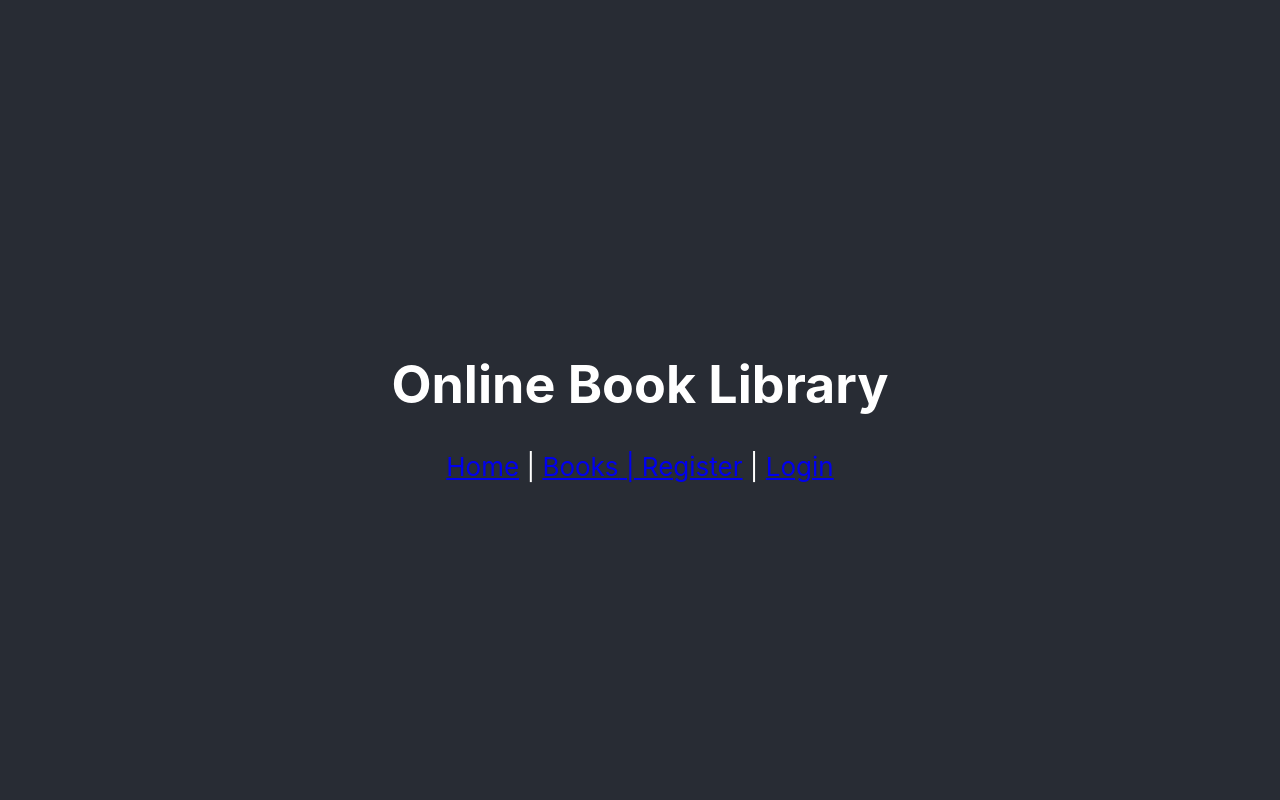
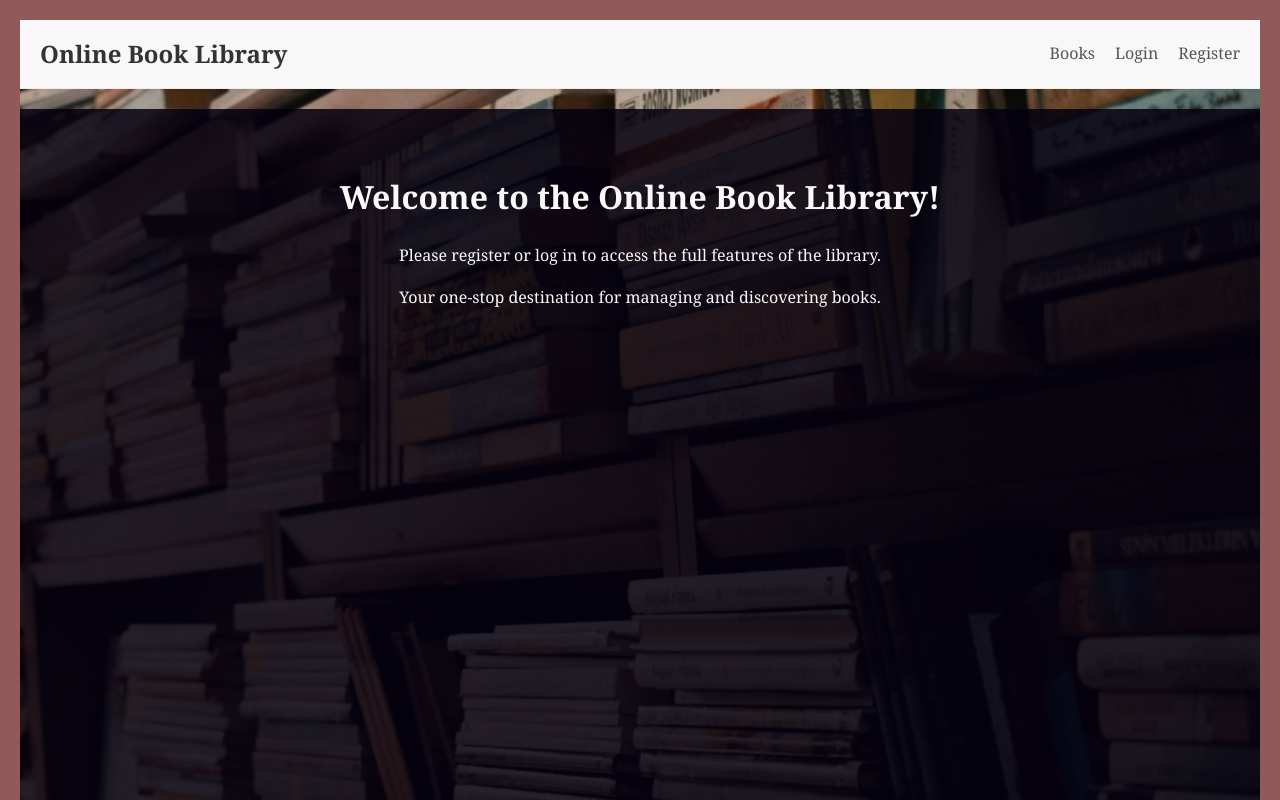
Before and after one commit to benedictmedia/online-book-library, a React (Create React App) app in the folder client/: page / in a window 1280 px wide. Shown: the top 800 px of the page. Built offline with nearby package versions, Linux system fonts and the light colour scheme; no server answers.

Commit message:
Featuring background picture (static), colour combinations and other stuff

```diff
--- a/client/src/App.js
+++ b/client/src/App.js
@@ -1,67 +1,57 @@
-// src/App.js
+// client/src/App.js
 import React from 'react';
-import { BrowserRouter as Router, Routes, Route, Link } from 'react-router-dom';
+import { BrowserRouter as Router, Routes, Route } from 'react-router-dom';
+import { UserProvider } from './UserContext';
+import { Toaster } from 'react-hot-toast';
+import Navbar from './components/Navbar'; // Make sure this path is correct now
+import Home from './components/Home';
 import BookList from './components/BookList';
 import BookDetail from './components/BookDetail';
 import BookForm from './components/BookForm';
+import LoginForm from './components/LoginForm';
 import RegisterForm from './components/RegisterForm';
-import LoginForm from './components/LoginForm';
-import Home from './components/Home';
-import { UserProvider, useUser } from './UserContext';
-import './App.css';
 
-// Add this import for react-hot-toast
-import { Toaster } from 'react-hot-toast'; // The component that renders toasts
+const BACKGROUND_IMAGE_URL = `${process.env.PUBLIC_URL}/background-classic.jpg`;
 
-// Define your backend URL (make sure this is the CORRECT, current Codespace URL)
-const BACKEND_URL = "https://vigilant-pancake-4jqgvggg5pjr3jq67-3000.app.github.dev"; // <--- DOUBLE-CHECK AND UPDATE THIS!
-
-function AppContent() {
-  const { user, isAdmin, logout } = useUser();
+function App() {
+  const appBackgroundStyles = {
+    backgroundImage: `url(${BACKGROUND_IMAGE_URL})`,
+    backgroundSize: 'cover',
+    backgroundPosition: 'center center',
+    backgroundRepeat: 'no-repeat',
+    backgroundAttachment: 'fixed',
+    minHeight: '100vh',
+    backgroundColor: '#f4f4f4', // This is the very bottom fallback if image fails
+  };
 
   return (
-    <div className="App">
-      <header className="App-header">
-        <h1>Online Book Library</h1>
-        <nav>
-          <Link to="/">Home</Link> | <Link to="/books">Books</Link>
-          {user ? (
-            <>
-              {isAdmin && <Link to="/add-book"> | Add New Book</Link>}
-              <span> | Welcome, {user.username}! </span>
-              <button onClick={logout} style={{ marginLeft: '10px', padding: '5px 10px' }}>Logout</button>
-            </>
-          ) : (
-            <>
-              <Link to="/register"> | Register</Link> | <Link to="/login">Login</Link>
-            </>
-          )}
-        </nav>
-      </header>
-
-      <main>
-        <hr />
+    <Router>
+      <UserProvider backendUrl={process.env.REACT_APP_BACKEND_URL}>
+        <div style={appBackgroundStyles}>
+          <Navbar />
+          <Toaster />
+          <div className="main-content-wrapper" style={{
+            // --- CHANGE MADE HERE ---
+            backgroundColor: 'rgba(4, 1, 15, 0.85)', // A warm off-white beige (OldLace) with 85% opacity
+            flexGrow: 1,
+            padding: '20px',
+            minHeight: '100vh',
+            display: 'flex',
+            flexDirection: 'column',
+            justifyContent: 'flex-start',
+            alignItems: 'center',
+          }}>
             <Routes>
               <Route path="/" element={<Home />} />
               <Route path="/books" element={<BookList />} />
               <Route path="/books/:id" element={<BookDetail />} />
               <Route path="/add-book" element={<BookForm />} />
               <Route path="/edit-book/:id" element={<BookForm />} />
+              <Route path="/login" element={<LoginForm />} />
               <Route path="/register" element={<RegisterForm />} />
-          <Route path="/login" element={<LoginForm />} />
             </Routes>
-      </main>
-      {/* Replace ToastContainer with Toaster from react-hot-toast */}
-      <Toaster /> {/* This is where toasts will be rendered */}
           </div>
-  );
-}
-
-function App() {
-  return (
-    <Router>
-      <UserProvider backendUrl={BACKEND_URL}>
-        <AppContent />
+        </div>
       </UserProvider>
     </Router>
   );
--- /dev/null
+++ b/client/src/components/Navbar.js
@@ -0,0 +1,75 @@
+// client/src/components/Navbar.js
+import React from 'react';
+import { Link } from 'react-router-dom';
+import { useUser } from '../UserContext'; // Assuming UserContext is in ../UserContext
+
+function Navbar() {
+  const { user, logout } = useUser(); // Get user and logout function from context
+
+  return (
+    <nav style={{
+      backgroundColor: '#f8f8f8', // Light background for the navbar
+      padding: '15px 20px',
+      borderBottom: '1px solid #eee',
+      display: 'flex',
+      justifyContent: 'space-between',
+      alignItems: 'center',
+      boxShadow: '0 2px 4px rgba(0,0,0,0.05)',
+      marginBottom: '20px' // Add some space below the navbar
+    }}>
+      <div className="navbar-brand">
+        <Link to="/" style={{
+          fontSize: '1.5em',
+          fontWeight: 'bold',
+          color: '#333',
+          textDecoration: 'none'
+        }}>
+          Online Book Library
+        </Link>
+      </div>
+      <ul style={{
+        listStyle: 'none',
+        margin: 0,
+        padding: 0,
+        display: 'flex',
+        gap: '20px'
+      }}>
+        <li>
+          <Link to="/books" style={{ color: '#555', textDecoration: 'none' }}>Books</Link>
+        </li>
+        {/* Conditional rendering based on user login status */}
+        {user ? (
+          <>
+            {/* You can add a link to user profile/dashboard here if applicable */}
+            <li>
+              <span style={{ color: '#007bff', fontWeight: 'bold' }}>Welcome, {user.username}!</span>
+            </li>
+            <li>
+              <button onClick={logout} style={{
+                padding: '8px 15px',
+                backgroundColor: '#dc3545', // Red for logout
+                color: 'white',
+                border: 'none',
+                borderRadius: '4px',
+                cursor: 'pointer'
+              }}>
+                Logout
+              </button>
+            </li>
+          </>
+        ) : (
+          <>
+            <li>
+              <Link to="/login" style={{ color: '#555', textDecoration: 'none' }}>Login</Link>
+            </li>
+            <li>
+              <Link to="/register" style={{ color: '#555', textDecoration: 'none' }}>Register</Link>
+            </li>
+          </>
+        )}
+      </ul>
+    </nav>
+  );
+}
+
+export default Navbar;
--- a/client/src/index.css
+++ b/client/src/index.css
@@ -1,13 +1,107 @@
+/* src/index.css */
+
+/* Basic resets and global box-sizing for easier layout */
+*, *::before, *::after {
+  box-sizing: border-box;
+}
+
+html, body {
+  margin: 0;
+  padding: 0;
+  height: 100%;
+  width: 100%;
+}
+
 body {
-  margin: 0;
-  font-family: -apple-system, BlinkMacSystemFont, 'Segoe UI', 'Roboto', 'Oxygen',
-    'Ubuntu', 'Cantarell', 'Fira Sans', 'Droid Sans', 'Helvetica Neue',
-    sans-serif;
+  /* Font Styling for a Classic Mood */
+  font-family: 'Georgia', serif;
   -webkit-font-smoothing: antialiased;
   -moz-osx-font-smoothing: grayscale;
+  color: #faf8f8;
+  line-height: 1.6;
+  /* --- REMOVED BACKGROUND IMAGE STYLES FROM HERE --- */
+  background-color: #3d3b3b; /* Keep fallback color */
+}
+
+/* Container for your main application content */
+#root {
+  min-height: 100vh;
+  display: flex;
+  flex-direction: column;
+  /* A slight translucent overlay to make text more readable on busy backgrounds */
+  background-color: rgba(161, 94, 94, 0.85); /* Keep overlay for content */
+  padding: 20px;
 }
 
 code {
   font-family: source-code-pro, Menlo, Monaco, Consolas, 'Courier New',
     monospace;
 }
+
+/* General Link Styling */
+a {
+  color: #0056b3;
+  text-decoration: none;
+  transition: color 0.3s ease;
+}
+
+a:hover {
+  color: #003366;
+  text-decoration: underline;
+}
+
+/* Basic Button Styling */
+button {
+  padding: 10px 20px;
+  border: none;
+  border-radius: 5px;
+  cursor: pointer;
+  font-size: 1em;
+  transition: background-color 0.3s ease, color 0.3s ease;
+  background-color: #4CAF50;
+  color: white;
+}
+
+button:hover {
+  background-color: #45a049;
+}
+
+button:disabled {
+  background-color: #cccccc;
+  cursor: not-allowed;
+}
+
+/* Basic Input Field Styling */
+input[type="text"],
+input[type="email"],
+input[type="password"],
+input[type="number"],
+textarea,
+select {
+  width: 100%;
+  padding: 10px;
+  margin-bottom: 15px;
+  border: 1px solid #ddd;
+  border-radius: 5px;
+  font-size: 1em;
+}
+
+/* Form Styling */
+.form-container {
+  background-color: #fff;
+  padding: 30px;
+  border-radius: 8px;
+  box-shadow: 0 4px 8px rgba(0, 0, 0, 0.1);
+  max-width: 500px;
+  margin: 40px auto;
+}
+
+.form-group {
+  margin-bottom: 15px;
+}
+
+.form-group label {
+  display: block;
+  margin-bottom: 5px;
+  font-weight: bold;
+}
```
Also changed, not shown: client/public/background-classic.jpg (added). Lines whose indentation alone changed are shown as unchanged.
